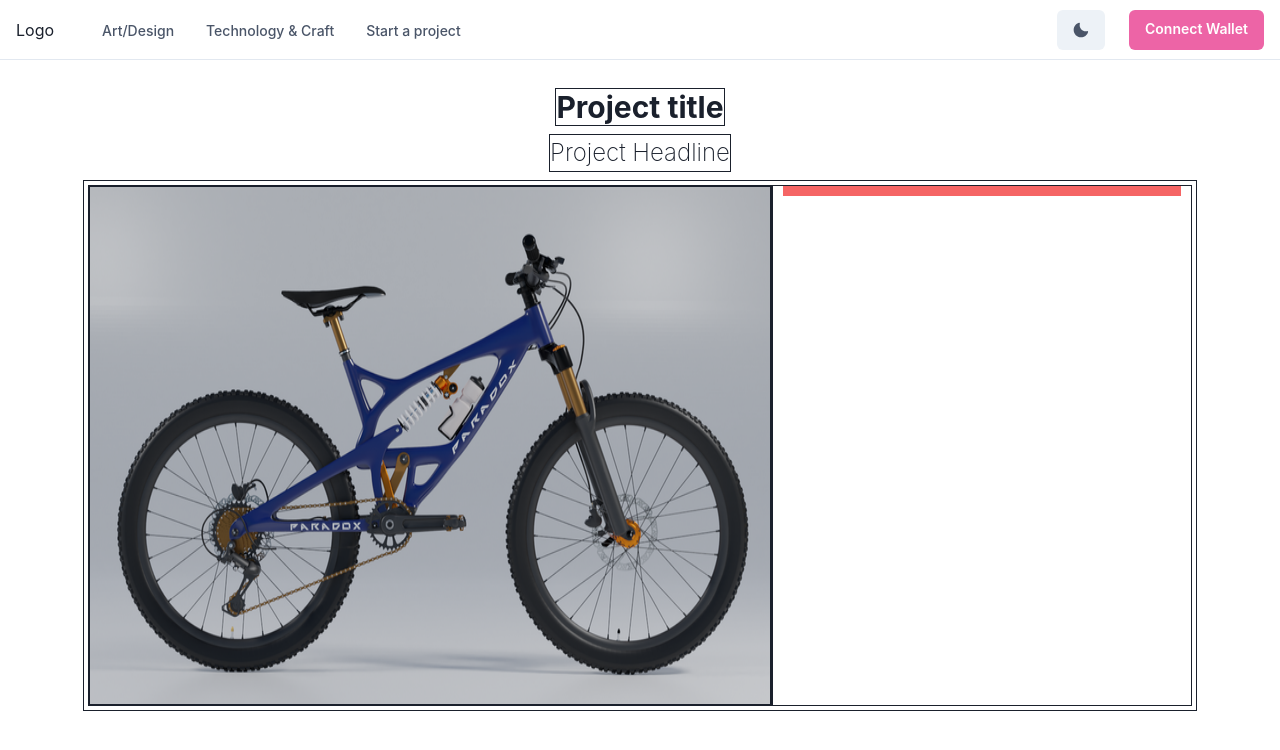
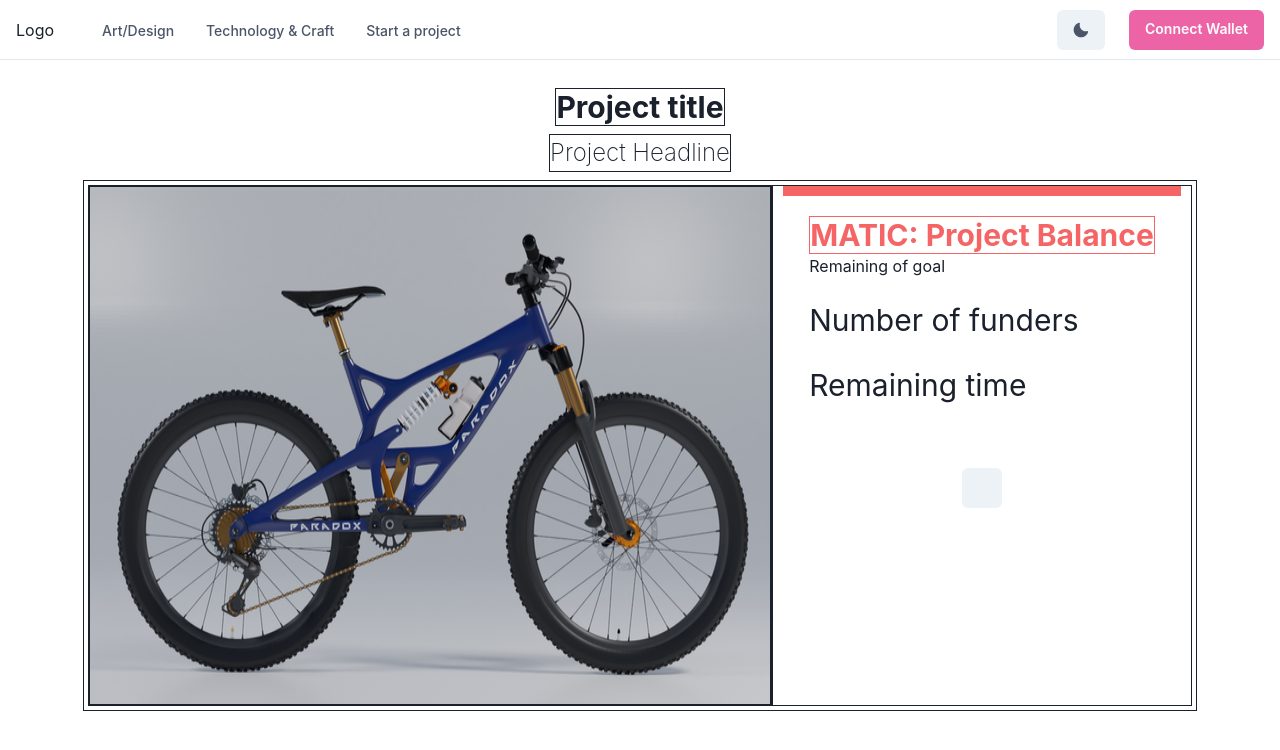
Before and after one commit to tuzzy08/crowdfund, a Next.js app: page /1 in a window 1280 px wide. Shown: the top 750 px of the page. Built offline with nearby package versions, Linux system fonts and the light colour scheme.

Commit message:
Progress on project detail page

```diff
--- a/pages/[projectID].tsx
+++ b/pages/[projectID].tsx
@@ -1,4 +1,4 @@
-import { Box, Center, Container, Flex, Heading, HStack, Image, VStack, SimpleGrid, Spacer, Text } from '@chakra-ui/react';
+import { Box, Button, Center, Container, Flex, Heading, HStack, Image, VStack, SimpleGrid, Spacer, Stack, Text } from '@chakra-ui/react';
 import { useRouter } from 'next/router';
 import Layout from '../components/Layouts/Layout';
 
@@ -25,9 +25,30 @@
 					<Flex border={'1px'}>
 						<Image border={'1px'} src='/prj3.png' alt='Dan Abramov' />
 					</Flex>
-					<Flex border={'1px'} w={'420px'} h={'520.500px'} justifyContent={'center'}>
+					<VStack border={'1px'} w={'420px'} h={'520.500px'} spacing={5}>
 						<Box width='95%' height='10px' bgColor={'red.400'} />
-					</Flex>
+						{/* <VStack spacing={5}> */}
+						<Flex direction={'column'}>
+							<Heading as='h1' fontSize='3xl' border={'1px'} color={'red.400'}>
+								MATIC: Project Balance
+							</Heading>
+							<Text>Remaining of goal</Text>
+							<Text fontSize='3xl' alignSelf={'flex-start'} mt={5}>
+								{' '}
+								Number of funders
+							</Text>
+							<Text fontSize='3xl' alignSelf={'flex-start'} mt={5}>
+								{' '}
+								Remaining time
+							</Text>
+						</Flex>
+
+						<Stack></Stack>
+						<Flex direction={'column'}></Flex>
+						{/* </VStack> */}
+
+						<Button></Button>
+					</VStack>
 				</Flex>
 			</VStack>
 		</Box>
```
